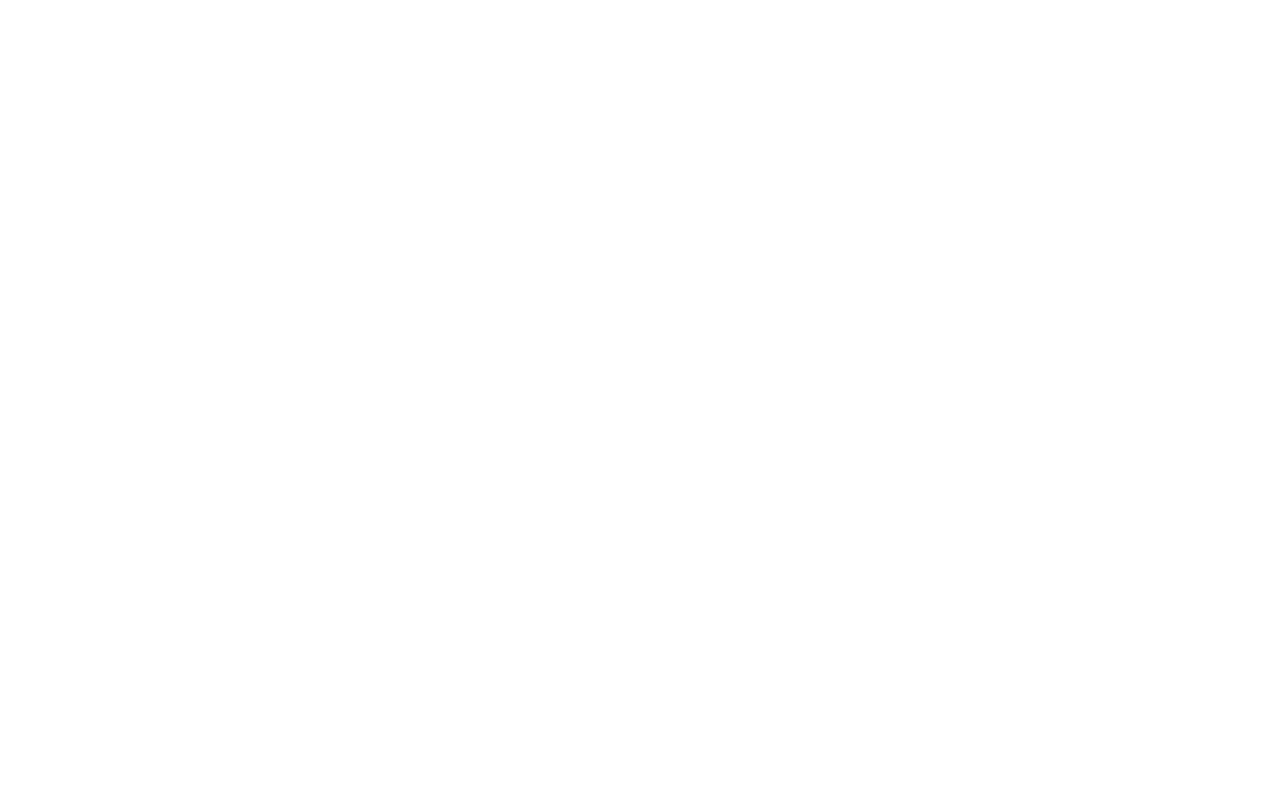
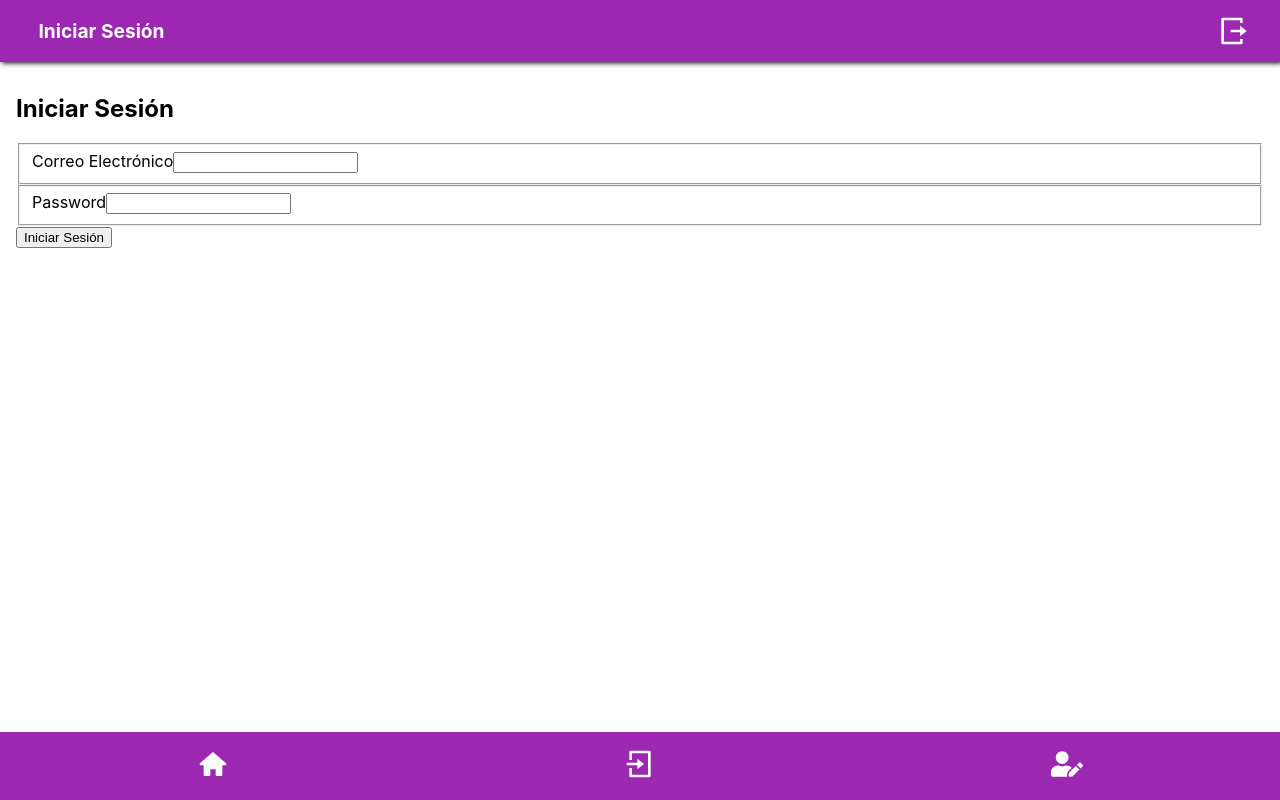
Before and after one commit to gyrbi/cuanticosapp, a React (Create React App) app in the folder frtcuanticos/: page /login in a window 1280 px wide. Built offline with nearby package versions, Linux system fonts and the light colour scheme.

Commit message:
FRT + BCK Footer/auth/Login
- Enviar del BCK tipoCuenta para el usuario.

- Se colocó auth en cada componente como parámetro.

- Footer distinto si está logueado o no con auth.

```diff
--- a/frtcuanticos/src/App.js
+++ b/frtcuanticos/src/App.js
@@ -12,7 +12,7 @@
 // import Donaciones from './Components/Content/Donaciones';
 // import Factura from './Components/Content/Factura';
 // import Inicio from './Components/Content/Inicio';
-// import Login from './Components/Content/Login';
+import Login from './Components/Content/Login';
 // import MiDonacion from './Components/Content/MiDonacion';
 // import OtrasDonaciones from './Components/Content/OtrasDonaciones';
 // import RecuContra from './Components/Content/RecuContra';
@@ -69,7 +69,7 @@
   //Igual cuando no esta logueado
   setLoggoutData()
   {
-      this.state({
+      this.setState({
         ...this.state,
         user: {},
         jwt: "",
@@ -87,7 +87,8 @@
     const auth = {
       isLogged: this.state.isLogged,
       login: this.setLogginData,
-      logout: this.setLoggoutData
+      logout: this.setLoggoutData,
+      //user: this.state.user
     }
 
     return (
@@ -100,11 +101,10 @@
             {/* <NRoute path="/" component={Inicio} exact auth={auth} /> */}
                 <PRoute path="/armaTuCanasta" component={ArmaTuCanasta} exact auth={auth} />
                 <PRoute path="/canastaPredt" component={CanastaPredt} exact auth={auth} />
-                {/*
-                <PRoute path="/donaciones" component={Donaciones} exact auth={auth}/>
-                <PRoute path="/factura" component={Factura} exact auth={auth} />
+                {/* <PRoute path="/donaciones" component={Donaciones} exact auth={auth}/>
+                <PRoute path="/factura" component={Factura} exact auth={auth} /> */}
                 <NRoute path="/login" component={Login} exact auth={auth} />
-                <PRoute path="/miDonacion" component={MiDonacion} exact auth={auth} />
+                {/* <PRoute path="/miDonacion" component={MiDonacion} exact auth={auth} />
                 <PRoute path="/otrasDonaciones" component={OtrasDonaciones} exact auth={auth} />
                 <NRoute path="/recuperacion" component={RecuContra} exact auth={auth} />
                 <NRoute path="/register" component={Register} exact auth={auth} />
--- a/frtcuanticos/src/Components/Content/ArmaTuCanasta/index.js
+++ b/frtcuanticos/src/Components/Content/ArmaTuCanasta/index.js
@@ -79,7 +79,7 @@
 
         //CUERPO DE LA PÁGINA
         return(
-            <Page showHeader={true} showFooter={true} title="Arma Tu Canasta">
+            <Page showHeader={true} showFooter={true} title="Arma Tu Canasta" auth={this.props.auth}>
                 <section>
                     <p className="mainP">Elige una Canasta</p><br/>
                     <div className="linePrd"></div>
--- a/frtcuanticos/src/Components/Content/CanastaPredt/index.js
+++ b/frtcuanticos/src/Components/Content/CanastaPredt/index.js
@@ -64,7 +64,7 @@
         });
 
         return(
-            <Page showHeader={true} showFooter={true} title="Canastas Predeterminadas">
+            <Page showHeader={true} showFooter={true} title="Canastas Predeterminadas" auth={this.props.auth}>
                 <section>
                     <p className="mainP">Elige una Canasta Predeterminada</p><br />
                     <div className="linePrd"></div>
--- a/frtcuanticos/src/Components/Content/Login/actions.js
+++ b/frtcuanticos/src/Components/Content/Login/actions.js
@@ -1,4 +1,4 @@
-import {paxios} from '../../../utilities/axios';
+import {paxios} from '../../../Utilities/axios';
 
 export const login = async (email, contra)=>{
     try
--- a/frtcuanticos/src/Components/Content/Login/index.js
+++ b/frtcuanticos/src/Components/Content/Login/index.js
@@ -4,7 +4,7 @@
 
 import {login} from './actions';
 
-exports default class extends Component
+export default class extends Component
 {
     constructor()
     {
@@ -22,8 +22,8 @@
 
     onTextChange(e)
     {
-        const {name, value} = e.target;
-        this.setState({[name]: value});
+        const { name, value } = e.target;
+        this.setState({ [name]: value });
     }
 
     async onClickButton(e)
@@ -37,7 +37,7 @@
         }
         catch(e)
         {
-            alert("Error al Iniciar Sesion.");
+            alert("Error al Iniciar Sesión.");
         }
     }
 
@@ -45,7 +45,7 @@
     {
         if(this.state.redirectTo)
         {
-            const tourl =(this.props.location.state) ? this.props.location.state.from.pathname: '/';
+            const tourl = (this.props.location.state) ? this.props.location.state.from.pathname: '/';
             return ( <Redirect to = {tourl}/>)
         }
 
@@ -53,21 +53,21 @@
             <Page
                 showHeader ={true}
                 showFooter={true}
-                title={"Iniciar Sesion"}
+                title={"Iniciar Sesión"}
                 auth = {this.props.auth}
             >
 
-                <h2> Iniciar Sesion </h2>
+                <h2> Iniciar Sesión </h2>
                 <fieldset>
-                    <label> Correo Electronico</label>
-                    <input type="email" name="email" onChange ={this.onTextChange} value ={this.state.email} />
+                    <label> Correo Electrónico</label>
+                    <input type="email" name="email" onChange={this.onTextChange} value ={this.state.email} />
                 </fieldset>
                 <fieldset>
                     <label>Password</label>
-                    <input type="contra" name="contra" onChange={this.onTextChange} value={this.state.contra} />
+                    <input type="password" name="contra" onChange={this.onTextChange} value={this.state.contra} />
                 </fieldset>
 
-                <button onClick ={this.onClickButton}> Iniciar Sesion</button>
+                <button onClick={this.onClickButton}> Iniciar Sesión</button>
 
             </Page>
         )
--- a/frtcuanticos/src/Components/Footer/index.js
+++ b/frtcuanticos/src/Components/Footer/index.js
@@ -9,21 +9,19 @@
 import { IoMdBasket } from 'react-icons/io';
 import './footer.css';
 
-export default ()=>{
-    return (
-        <section>
+export default ({auth})=>{
+    //Si esta Logueado
+    if (auth.isLogged && true)
+    {
+        return(
                 <footer>
                     <nav>
                         <ul>
-                        {/* Menú Principal */}
-                        {/* <li> <NavLink to="/"> <TiHome size="2em"/> </NavLink> </li>
-                        <li> <NavLink to="/login"> <RiLoginBoxLine size="2em"/> </NavLink> </li>
-                        <li> <NavLink to="/register"> <FaUserEdit size="2em"/> </NavLink> </li> */}
-
                             {/* Menú Donante */}
                             <li> <NavLink to="/donaciones"> <FaHandHoldingHeart size="2em" /> </NavLink> </li>
                             <li> <NavLink to="/miDonacion"> <IoMdBasket size="2em" /> </NavLink> </li>
                             <li> <NavLink to="/voluntariado"> <RiUserHeartLine size="2em" /> </NavLink> </li>
+                        {/* <li><h2>{alert(JSON.stringify(auth.user.email))}</h2></li> */}
 
                             {/* Menú Empresa */}
                             {/* <li> <NavLink to="/donaciones"> <FaHandHoldingHeart size="2em" /> </NavLink> </li>
@@ -32,6 +30,22 @@
                          </ul>
                     </nav>
                 </footer>
-        </section>
         );
     }
+    else
+    {
+        return (
+                <footer>
+                    <nav>
+                        <ul>
+                            {/* Menú Principal */}
+                            <li> <NavLink to="/"> <TiHome size="2em"/> </NavLink> </li>
+                            <li> <NavLink to="/login"> <RiLoginBoxLine size="2em"/> </NavLink> </li>
+                            <li> <NavLink to="/register"> <FaUserEdit size="2em"/> </NavLink> </li>
+                        {/* <li><h2>{JSON.stringify(auth.user)}</h2></li> */}
+                        </ul>
+                    </nav>
+                </footer>
+        );
+    }
+}
--- a/frtcuanticos/src/Components/Page/index.js
+++ b/frtcuanticos/src/Components/Page/index.js
@@ -8,11 +8,11 @@
 
 //Exportamos el diseño de la Pagina Principal que contiene la estructura a seguir
 //Muestra el Header, el Footer, el Título de la Página y el contenido de la misma (children).
-export default ( {showHeader, showFooter, title, children} )=>{
+export default ({ showHeader, showFooter, title, children, auth }) => { // TODAS LAS PAGINAS DEBEN ENVIAR EL auth={this.props.auth} !!!!!
 
     //LOS COMPONENTES SE UTILIZAN COMO ETIQUETAS HTML. Se verifica si se desea mostrar o no el Header y Footer
     const MainHeader = (showHeader)? (<Header title={title}></Header>): null;
-    const MainFooter = (showFooter)? (<Footer></Footer>): null;
+    const MainFooter = (showFooter)? (<Footer auth={auth}></Footer>): null;
 
     //Se retorna la página ya armada. TIENE QUE IR EN UN SOLO CONTENEDOR ( <div></div> <section></section> )
     return (
--- a/frtcuanticos/src/Utilities/axios.js
+++ b/frtcuanticos/src/Utilities/axios.js
@@ -26,7 +26,7 @@
 // MANEJO DEL GUARDADO LOCAL
 
 //Verificar si está disponible el guardado local en el browser al guardar y eliminar un Item
-export const localStorageAvailable = (
+const localStorageAvailable = (
 ()=>{
     let t = "t";
 
```
Also changed, not shown: 1 other file (tests, documents, lock files or other folders). Lines whose indentation alone changed are shown as unchanged.
